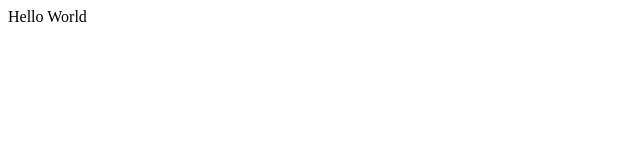
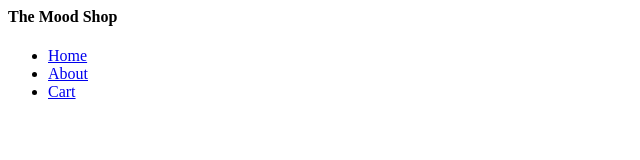
Before and after one commit to aldrinbrillante/mood-shop, a plain HTML site: page index.html in a window 1280 px wide. Shown: the whole page, without its empty margins (0-640 px from the left). Drawn offline with Linux system fonts and the light colour scheme.

Commit message:
made navbar skeleton

```diff
--- a/index.html
+++ b/index.html
@@ -1 +1,10 @@
-<p> Hello World </p>
+<header class='page-header'>
+    <h4>The Mood Shop</h4>
+    <nav>
+      <ul>
+        <li><a href="#">Home</a></li>
+        <li><a href="#">About</a></li>
+        <li><a href="#">Cart</a></li>
+      </ul>
+    </nav>
+  </header>
```
